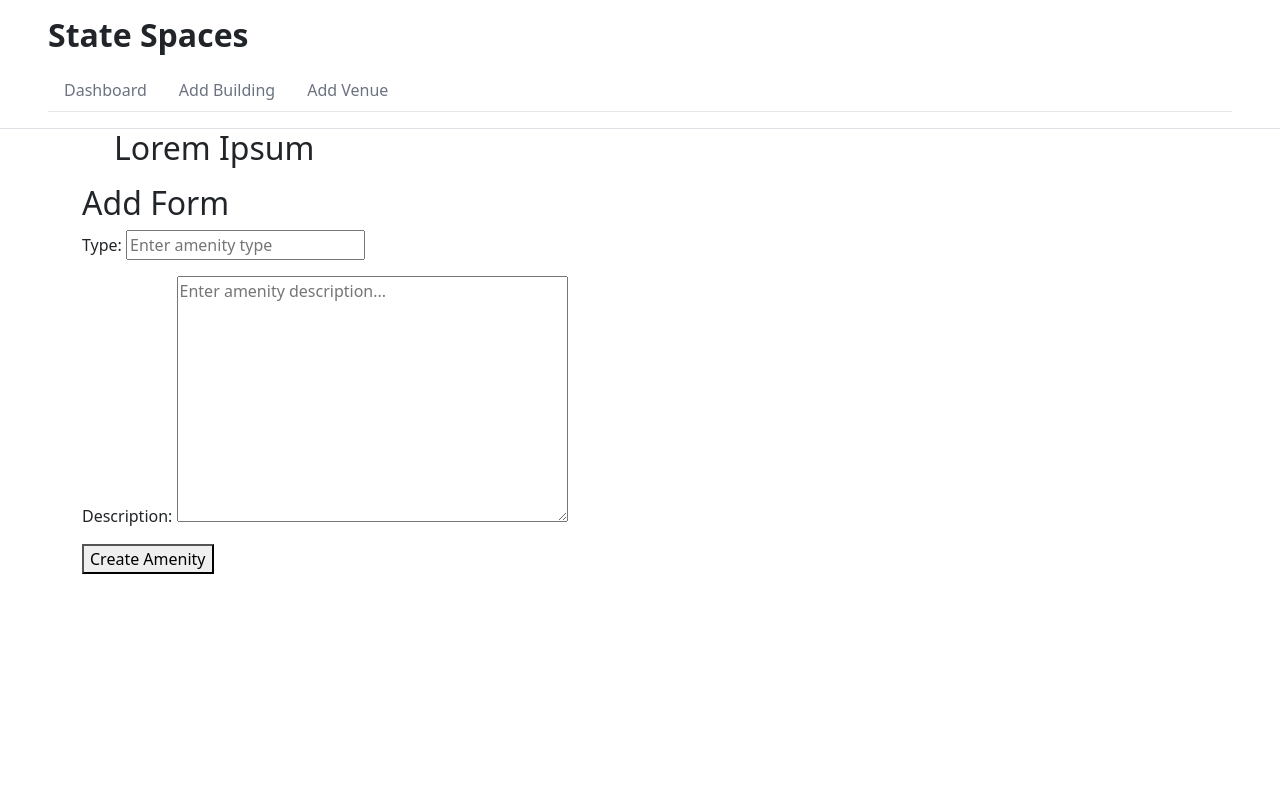
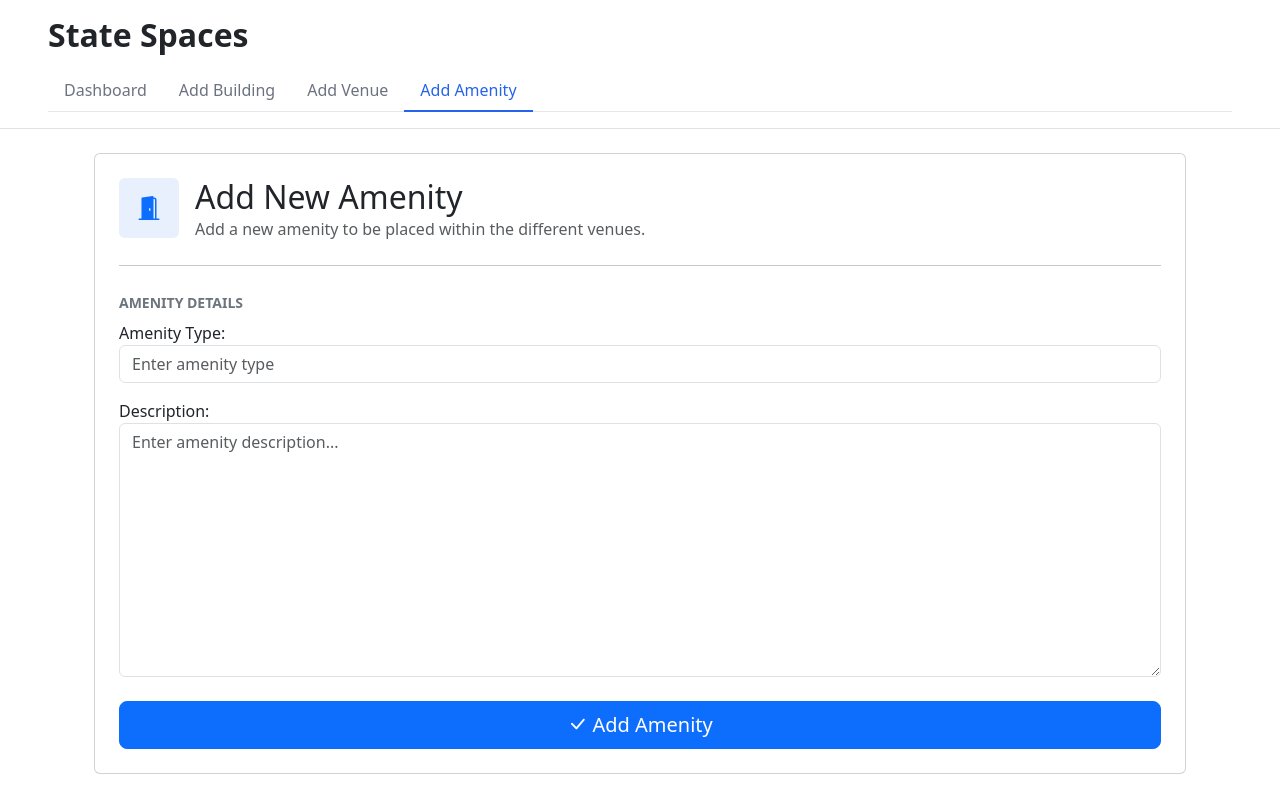
Before and after one commit to pris-matic/DBSolutions, a Django app: page /home/dashboard/add_amenity/ in a window 1280 px wide. Run offline with Django 5.2, Linux system fonts and the light colour scheme.

Commit message:
Implemented changes to allow users to add amenities.

```diff
--- a/DBSolutions/templates/dbsolutions/base.html
+++ b/DBSolutions/templates/dbsolutions/base.html
@@ -48,6 +48,9 @@
 				<li class="nav-item">
 					<a class="nav-link {% if request.resolver_match.url_name == 'add_venue' %}active{% endif %}" href="{% url 'buildings_and_venues:add_venue' %}">Add Venue</a>
 				</li>
+				<li class="nav-item">
+					<a class="nav-link {% if request.resolver_match.url_name == 'add_amenity' %}active{% endif %}" href="{% url 'buildings_and_venues:add_amenity' %}">Add Amenity</a>
+				</li>
 			</ul>
 		</div>
 	</div>
--- a/buildings_and_venues/forms.py
+++ b/buildings_and_venues/forms.py
@@ -84,11 +84,16 @@ class AmenityForm(forms.ModelForm):
     class Meta:
         model = Amenity
         fields = ['type', 'description']
+        labels = {
+            'type': 'Amenity Type:',
+		}
         widgets = {
             'type': forms.TextInput(attrs={
+                'class': 'form-control',
                 'placeholder': 'Enter amenity type'
             }),
             'description': forms.Textarea(attrs={
+                'class': 'form-control',
                 'placeholder': 'Enter amenity description...'
             }),
         }
--- a/buildings_and_venues/templates/buildings_and_venues/add_amenity.html
+++ b/buildings_and_venues/templates/buildings_and_venues/add_amenity.html
@@ -2,15 +2,35 @@
 {% load static %}
 
 {% block content %}
-    <ul>
-        <h2> Lorem Ipsum </h2>
-    </ul>
-    <h2>Add Form</h2>
-    <form method="post" enctype="multipart/form-data">
-        {% csrf_token %}
-        {{ amenity_form.as_p }}
-        <div class="submit-btn">
-            <button type="Submit">Create Amenity</button>
+  <div class="container py-4">
+    <div class="card">
+      <div class="card-body p-4">
+        <div class="d-flex align-items-center gap-3 mb-4">
+          <div class="d-flex gap-3">
+            <div class="d-flex align-items-center justify-content-center rounded p-3" style="background-color: #e8f0fe; width: 60px; height: 60px;">
+              <i class="bi bi-door-open-fill text-primary fs-4"></i>
+            </div>
+            <div>
+              <h2 class="mb-0">Add New Amenity</h2>
+              <p class="text-muted mb-0">Add a new amenity to be placed within the different venues.</p>
+            </div>
+          </div>
         </div>
-    </form>
+        <hr class="mb-4">
+        <form method="post" enctype="multipart/form-data">
+          {% csrf_token %}
+          <div class="mb-4">
+            <label class="form-label fw-bold text-uppercase text-secondary small">Amenity Details</label>
+            <div>
+              {{ amenity_form.as_p }}
+            </div>
+          </div>
+          <div class="d-flex flex-column">
+            <button type="submit" class="btn btn-primary btn-lg">
+              <i class="bi bi-check-lg"></i> Add Amenity
+            </button>
+          </div>
+        </form>
+    </div>
+  </div>
 {% endblock %}
--- a/buildings_and_venues/views.py
+++ b/buildings_and_venues/views.py
@@ -172,11 +172,6 @@ def add_amenity(request):
         'amenity_form': form
     })
 
-def delete_venue_amenity(request, venue_id, amenity_id):
-    if request.method == 'POST':
-        VenueAmenity.objects.filter(venue_id=venue_id, amenity_id=amenity_id).delete()
-    return redirect('buildings_and_venues:detailed_venue', id=venue_id)
-
 def edit_venue_amenity(request, venue_id, amenity_id):
     venue_amenity = VenueAmenity.objects.get(venue_id=venue_id, amenity_id=amenity_id)
     if request.method == 'POST':
```
